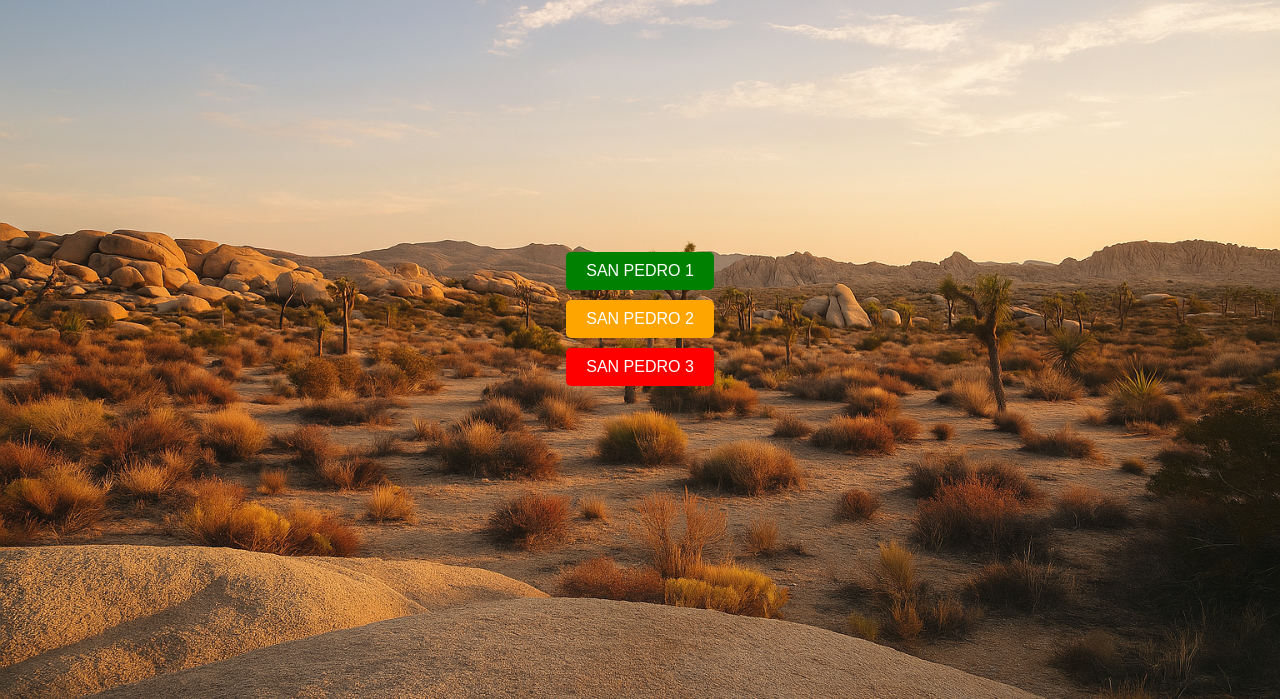
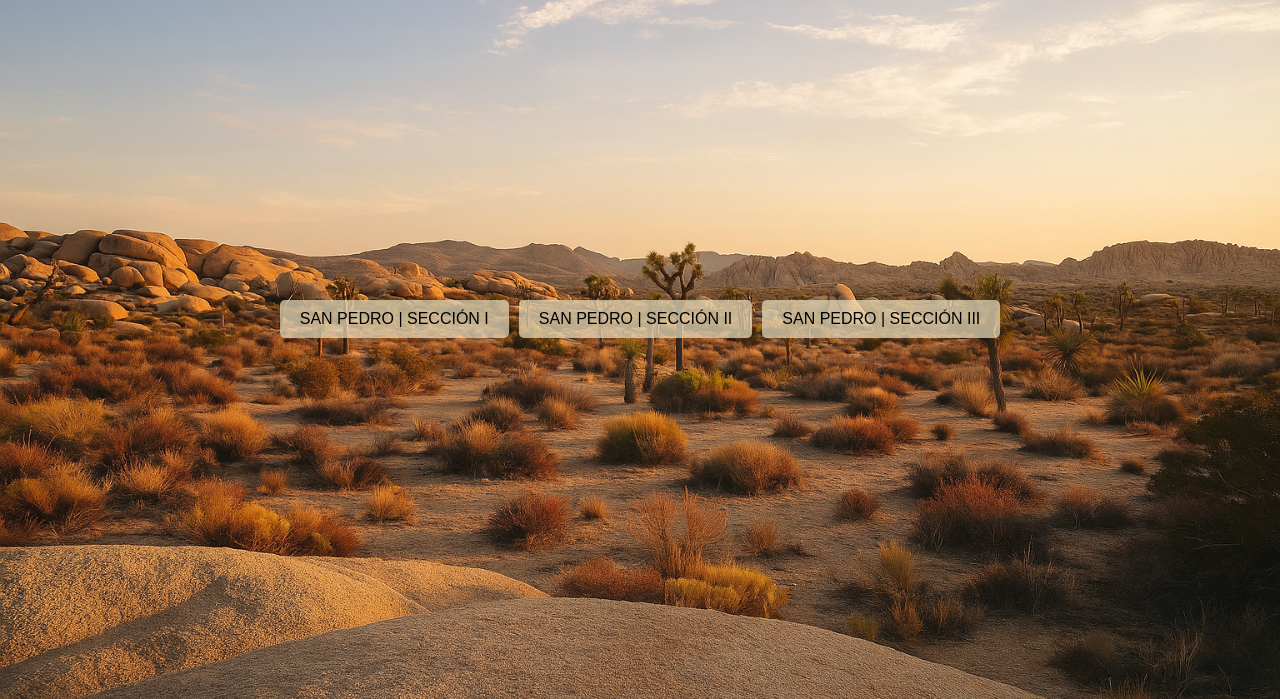
Before and after one commit to MartinCinco/Software-MESON, a Flask app: page /mantenimiento in a window 1280 px wide. Shown: the part 101-800 px from the top of the page. Run offline with Flask 3, Linux system fonts and the light colour scheme; the visitor is signed in with stand-in values (Sample User, id 1).

Commit message:
Update pagModuloMantenimientoGasto.html

```diff
--- a/app/templates/pagModuloMantenimientoGasto.html
+++ b/app/templates/pagModuloMantenimientoGasto.html
@@ -70,7 +70,7 @@
         }
         .card {
             display: inline-block;
-            background: white;
+            background: rgba(237, 225, 192, 0.7);
             padding: 20px;
             margin: 10px;
             border-radius: 8px;
@@ -78,8 +78,8 @@
         }
         .btn {
             display: inline-block;
-            background: #007bff;
-            color: white;
+            background: rgba(237, 225, 192, 0.7);;
+            color: black;
             padding: 10px 20px;
             margin: 5px;
             border: none;
@@ -88,9 +88,6 @@
             font-size: 16px;
             cursor: pointer;
         }
-        .btn-green { background: green; }
-        .btn-red { background: red; }
-        .btn-yellow { background: orange; }
         .container2 {
             width: 80%;
             margin: auto;
@@ -146,10 +143,10 @@
     </nav>
 </header>
 
-<div style="display: flex; justify-content: center; align-items: center; height: 80vh; flex-direction: column;">
-    <a href="{{ url_for('main.sanpedro') }}" class="btn btn-green">SAN PEDRO 1</a>
-    <a href="{{ url_for('main.sanpedro') }}" class="btn btn-yellow">SAN PEDRO 2</a>
-    <a href="{{ url_for('main.sanpedro') }}" class="btn btn-red">SAN PEDRO 3</a>
+<div style="display: flex; justify-content: center; align-items: center; height: 80vh; flex-direction: row;">
+    <a href="{{ url_for('main.sanpedro') }}" class="btn btn-green">SAN PEDRO | SECCIÓN I</a>
+    <a href="{{ url_for('main.sanpedro') }}" class="btn btn-yellow">SAN PEDRO | SECCIÓN II</a>
+    <a href="{{ url_for('main.sanpedro') }}" class="btn btn-red">SAN PEDRO | SECCIÓN III</a>
 </div>
 
 <script>
```
